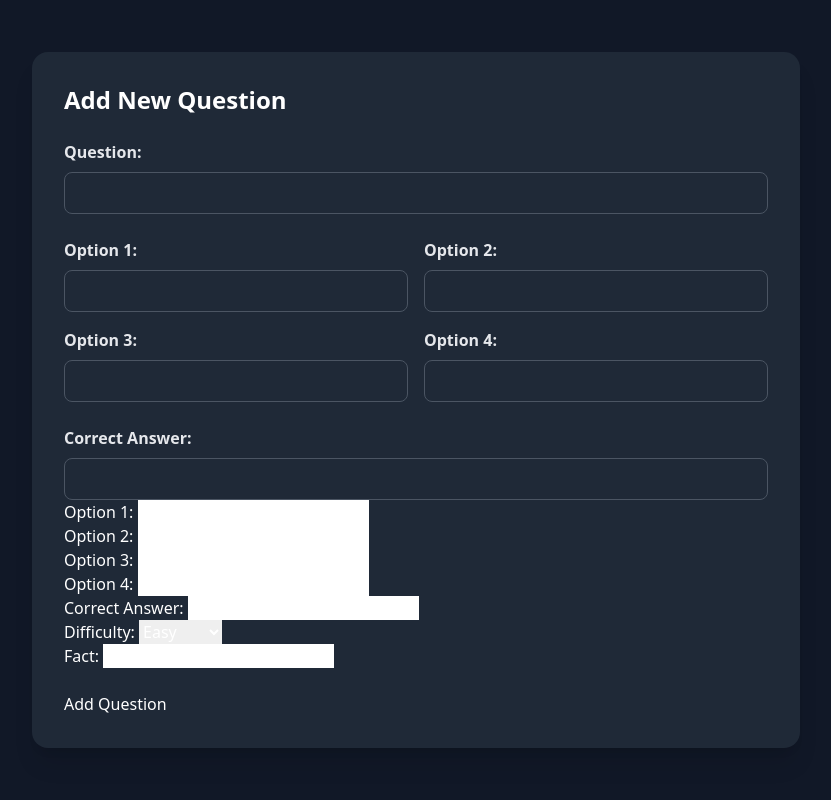
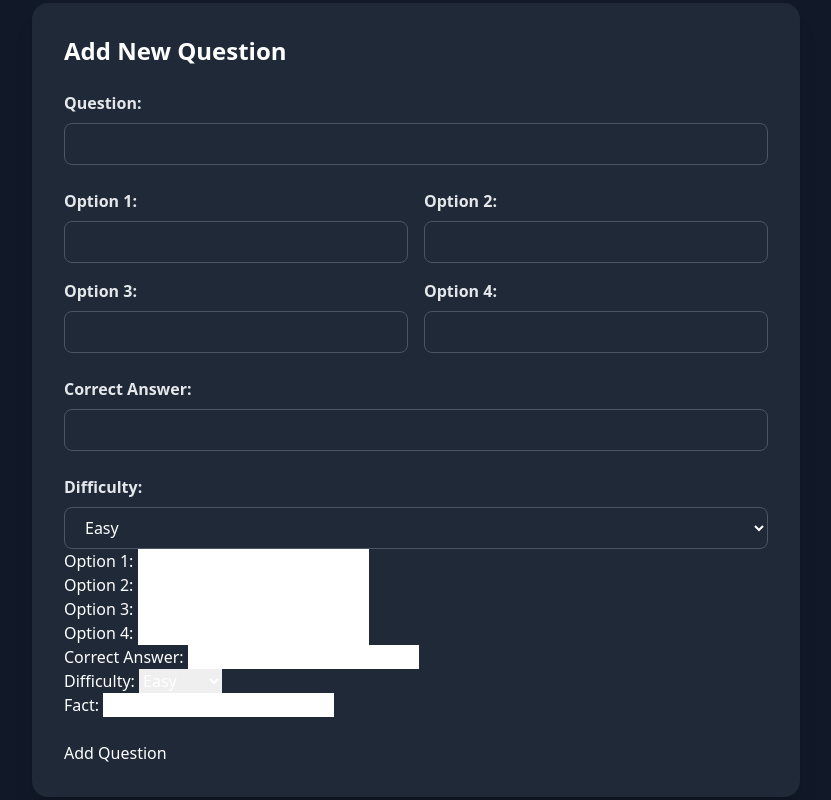
Before and after one commit to AaqilSh/EcoQuiz, a Flask app: page /admin/add in a window 1280 px wide. Shown: the whole page, without its empty margins (224-1055 px from the left). Run offline with Flask 3, Linux system fonts and the light colour scheme; some libraries are stand-ins or nearby versions.

Commit message:
Add difficulty selection to Add New Question form

```diff
--- a/templates/admin/add_question.html
+++ b/templates/admin/add_question.html
@@ -60,6 +60,17 @@
       class="w-full px-4 py-2 rounded-lg bg-gray-800 border border-gray-600 text-white focus:outline-none focus:ring-2 focus:ring-emerald-500"
     />
   </div>
+  <div>
+    <label class="block mb-2 font-semibold text-gray-200">Difficulty:</label>
+    <select
+      name="difficulty"
+      class="w-full px-4 py-2 rounded-lg bg-gray-800 border border-gray-600 text-white focus:outline-none focus:ring-2 focus:ring-emerald-500"
+    >
+      <option value="easy">Easy</option>
+      <option value="medium">Medium</option>
+      <option value="hard">Hard</option>
+    </select>
+  </div>
   <label>Option 1: <input type="text" name="options" required /></label><br />
   <label>Option 2: <input type="text" name="options" required /></label><br />
   <label>Option 3: <input type="text" name="options" required /></label><br />
```
